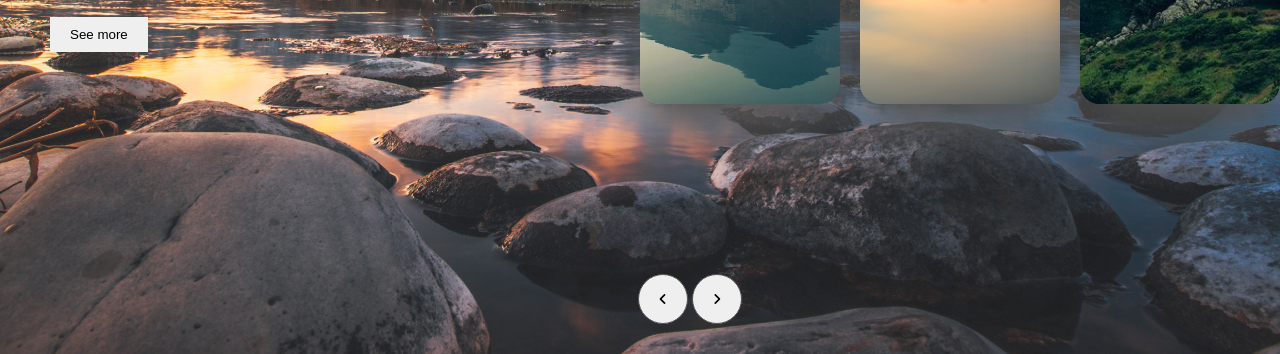
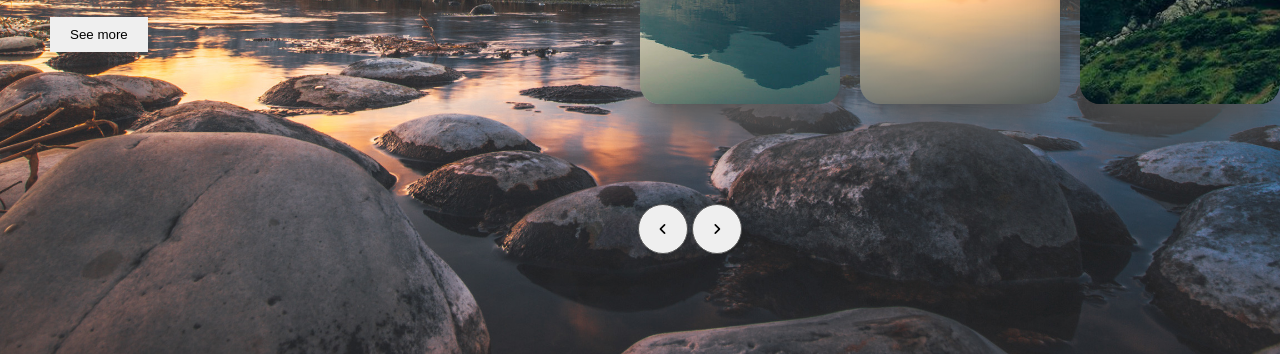
Before and after one commit to AyaanPathan-codes/mountainslider, a plain HTML site: page index.html in a window 1280 px wide. Shown: the part 446-800 px from the top of the page. Drawn offline with Linux system fonts and the light colour scheme.

Commit message:
release 2

```diff
--- a/styles.css
+++ b/styles.css
@@ -100,8 +100,8 @@ body{
 }
 .buttons{
     position: absolute;
-    bottom:30px;
-    z-index: 222222;
+    bottom:100px;
+    z-index: 2;
     text-align: center;
     width:100%;
 }
```
